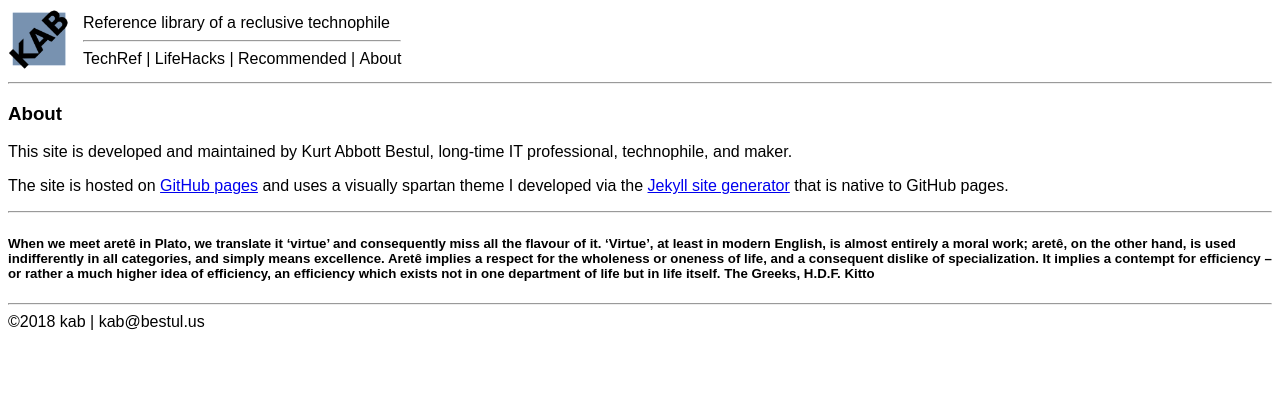
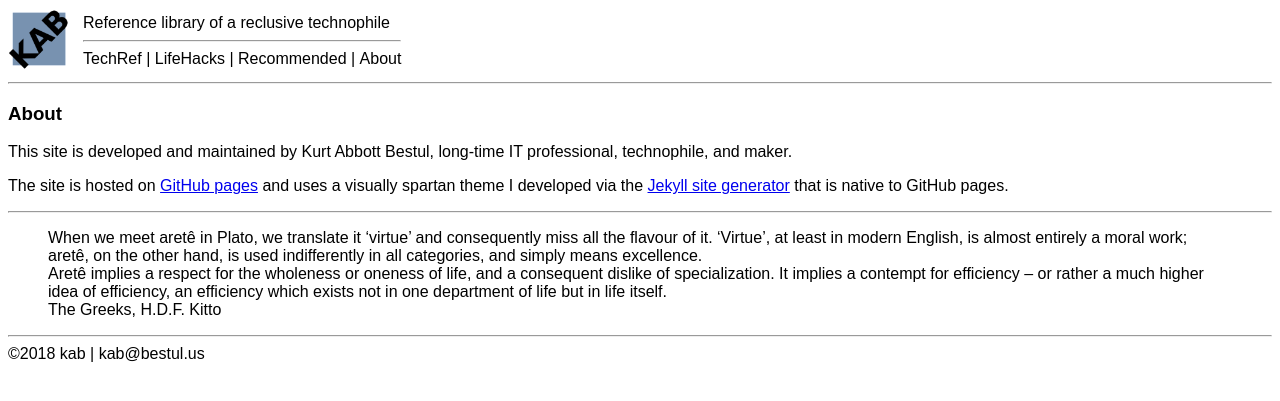
Before and after one commit to kabtech/kab, a Jekyll site: the page built from about.md, in a window 1280 px wide. Shown: the top 401 px of the page. Built offline with Jekyll 4.4.1, drawn with Linux system fonts in a browser that asks for light colours.

Commit message:
Update about.md

```diff
--- a/about.md
+++ b/about.md
@@ -10,4 +10,6 @@
 
 ---
 
-##### When we meet aret&#234; in Plato, we translate it 'virtue' and consequently miss all the flavour of it. 'Virtue', at least in modern English, is almost entirely a moral work; aret&#234;, on the other hand, is used indifferently in all categories, and simply means excellence.  Aret&#234; implies a respect for the wholeness or oneness of life, and a consequent dislike of specialization. It implies a contempt for efficiency -- or rather a much higher idea of efficiency, an efficiency which exists not in one department of life but in life itself.  The Greeks, H.D.F. Kitto
+> When we meet aret&#234; in Plato, we translate it 'virtue' and consequently miss all the flavour of it. 'Virtue', at least in modern English, is almost entirely a moral work; aret&#234;, on the other hand, is used indifferently in all categories, and simply means excellence.
+Aret&#234; implies a respect for the wholeness or oneness of life, and a consequent dislike of specialization. It implies a contempt for efficiency -- or rather a much higher idea of efficiency, an efficiency which exists not in one department of life but in life itself.
+The Greeks, H.D.F. Kitto
```
